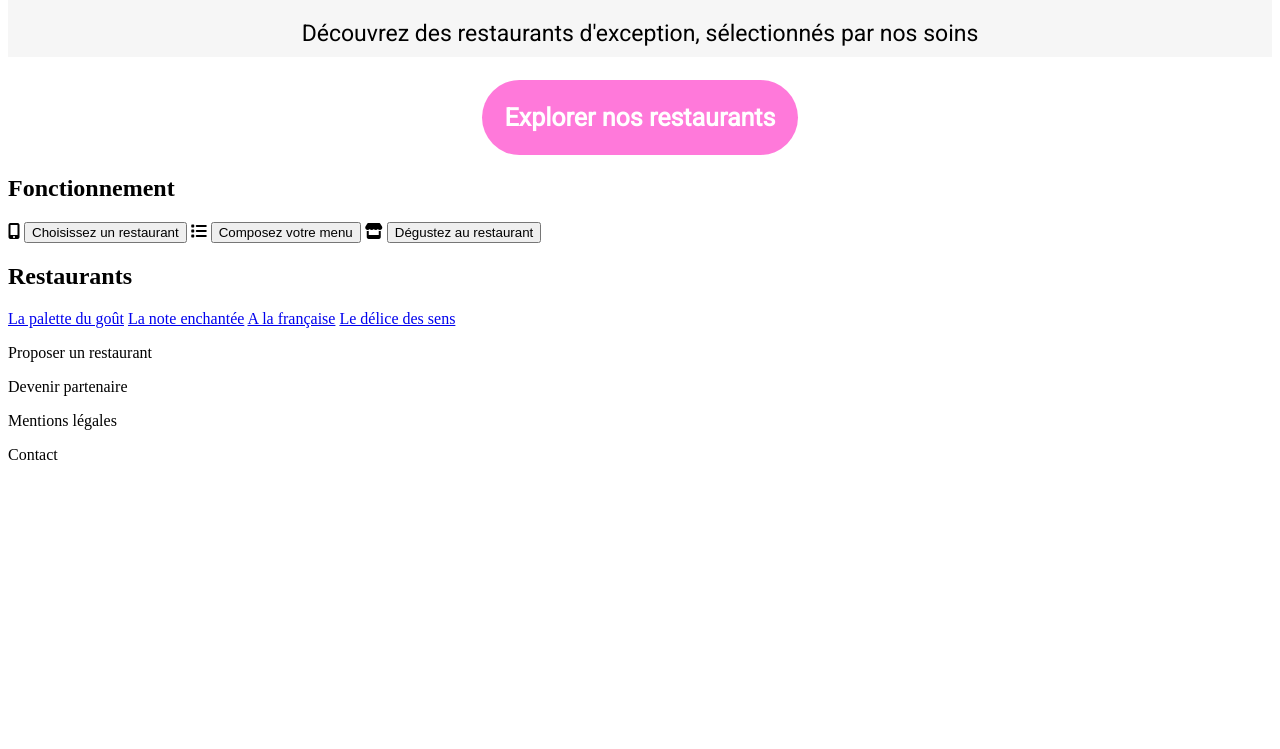
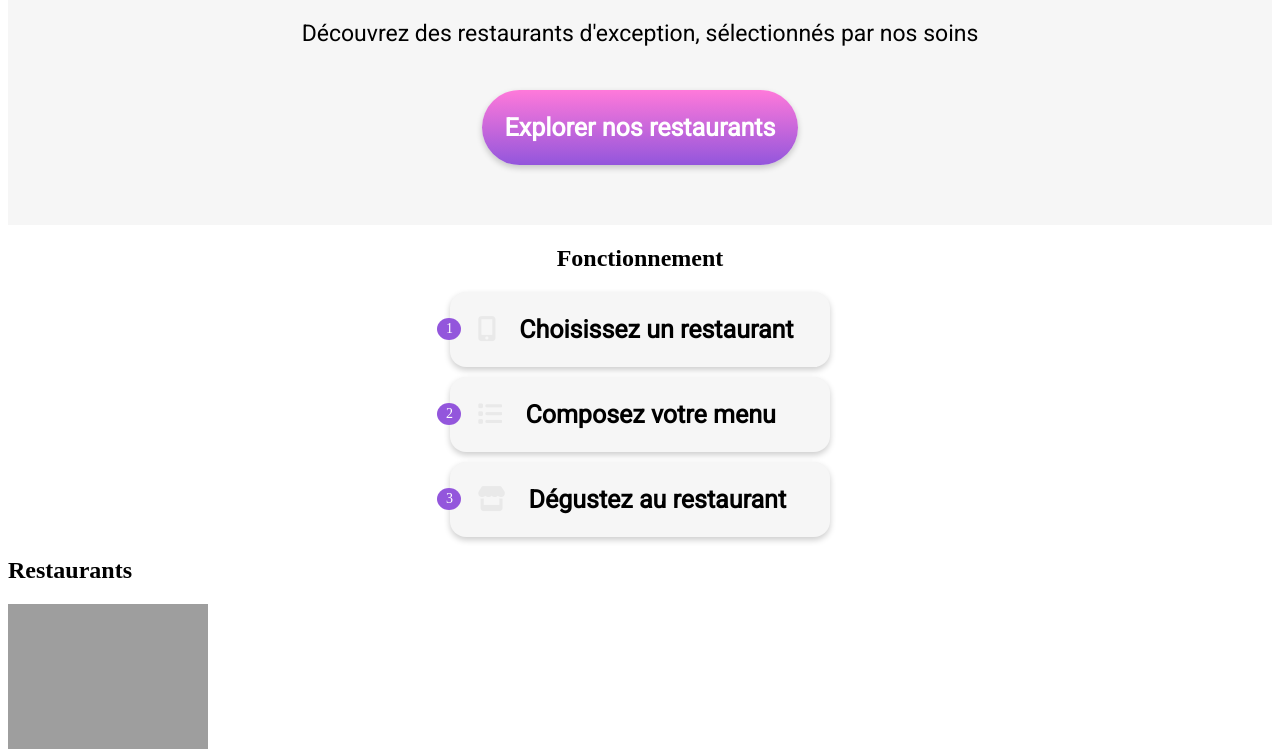
Before and after one commit to Sidran83/PierreDeveix_3_24092021, a website: page index.html in a window 1280 px wide. Shown: the part 203-952 px from the top of the page. Before the commit the page ends 800 px from the top, so only its background shows below. Drawn offline with Linux system fonts and the light colour scheme; grey boxes are pictures that could not be loaded; a web font is replaced by a local one.

Commit message:
added scss to the landing page

```diff
--- a/index.html
+++ b/index.html
@@ -19,9 +19,9 @@
       <div id="description">
         <h1>Réservez le menu qui vous convient</h1>
         <p>Découvrez des restaurants d'exception, sélectionnés par nos soins</p>
-      </div>
         <div id="button">
           <input type="submit" value="Explorer nos restaurants">
+        </div>
       </div>
     </form>
 
@@ -29,19 +29,37 @@
 
   <div id="bloc-page">
 
-    <section id="description">
+    <section class="explanation">
       <h1>Fonctionnement</h1>
+      <div class="explanation__button">
+        <div class="number">1</div>
         <i class="fas fa-mobile-alt"></i>
         <button>Choisissez un restaurant</button>
+      </div>
+      <div class="explanation__button">
+        <div class="number">2</div>
         <i class="fas fa-list"></i>
         <button>Composez votre menu</button>
+      </div>
+      <div class="explanation__button">
+        <div class="number">3</div>
         <i class="fas fa-store"></i>
         <button>Dégustez au restaurant</button>
+      </div>
     </section>
 
-    <section id="restaurants">
+    <section class="restaurants">
       <h1>Restaurants</h1>
-      <a href="#">La palette du goût</a>
+      <div class="card">
+        <div class="card__image">
+
+          <img src="public/mockups/images/restaurants/jay-wennington-N_Y88TWmGwA-unsplash.jpg" alt="">
+        </div>
+        <h1 class="card__title">La palette du goût</h1>
+        <p class="card_location">Ménilmontant</p>
+        <i class="far fa-heart"></i>
+      </div>
+
       <a href="#">La note enchantée</a>
       <a href="#">A la française</a>
       <a href="#">Le délice des sens</a>
--- /dev/null
+++ b/sass/layouts/landing/_explanation.scss
@@ -0,0 +1,37 @@
+.explanation h1 {
+  text-align: center;
+}
+
+.explanation__button {
+  display: flex;
+  text-align: center;
+  background-color: $background-gray;
+  width: 30%;
+  font-size: $font-size;
+  border-radius: 16px;
+  box-shadow: $shadow;
+  @include button-margin;
+
+  .number {
+    align-self: center;
+    background-color: $colour-primary;
+    color: white;
+    border-radius: 50%;
+    width: 18px;
+    font-size: 14px;
+    padding: 3px;
+    margin-left: -13px;
+  }
+
+  i {
+    align-self: center;
+    color: #E9E9E9;
+    padding-left: 16px;
+  }
+
+  button {
+    align-self: center;
+    background-color: $background-gray;
+    @include button-shape;
+  }
+}
--- a/sass/layouts/_header.scss
+++ b/sass/layouts/landing/_header.scss
@@ -17,7 +17,7 @@
     input {
       border: none;
       font-family: $font-text;
-      font-size: 25px;
+      font-size: $font-size;
       background-color: #E9E9E9;
       font-weight: 500;
     }
@@ -26,6 +26,7 @@
   #description {
     text-align: center;
     background-color: #F6F6F6;
+    padding-bottom: 50px;
 
     h1 {
       font-family: $font-title;
@@ -42,16 +43,15 @@
 
   #button {
     text-align: center;
+    background-color: $background-gray;
 
     input {
-      background-color: $colour-secondary;
+      @include button-gradient;
+      @include button-shape;
+      @include button-margin;
+      border-radius: 50px;
       color: white;
-      border-radius: 50px;
-      font-family: $font-text;
-      font-size: 25px;
-      padding: 23px;
-      font-weight: bold;
-      border: none;
+      box-shadow: $shadow;
     }
   }
 }
--- /dev/null
+++ b/sass/layouts/landing/_restaurants.scss
@@ -0,0 +1,7 @@
+.card__image {
+  img {
+    width: 200px;
+    height: 200px;
+
+  }
+}
--- a/sass/main.scss
+++ b/sass/main.scss
@@ -1,5 +1,6 @@
 @import "./utils/variables";
-@import "./layouts/header";
-
+@import "./layouts/landing/header";
+@import "./layouts/landing/explanation";
+@import "./layouts/landing/restaurants";
 /* Font and Icons */
 @import url('https://fonts.googleapis.com/css2?family=Roboto:wght@300;400&family=Shrikhand&display=swap');
--- a/sass/utils/_variables.scss
+++ b/sass/utils/_variables.scss
@@ -2,5 +2,29 @@ $colour-primary: #9356DC;
 $colour-secondary: #FF79DA;
 $colour-tertiary: #99E2D0;
 
+$background-gray: #F6F6F6;
+
+$shadow: 0 3px 6px rgba(0,0,0,0.2);
+
+@mixin button-gradient {
+  background: linear-gradient($colour-secondary, $colour-primary);
+}
+
+@mixin button-shape {
+  font-family: $font-text;
+  font-size: 25px;
+  padding: 23px;
+  font-weight: bold;
+  border: none;
+}
+
+@mixin button-margin {
+  margin-left: auto;
+  margin-right: auto;
+  margin-top: 10px;
+  margin-bottom: 10px;
+}
+
 $font-title: 'Shrikhand';
 $font-text: 'Roboto';
+$font-size: 25px;
```
Also changed, not shown: public/css/style.css, 1 other file. Lines whose indentation alone changed are shown as unchanged.
